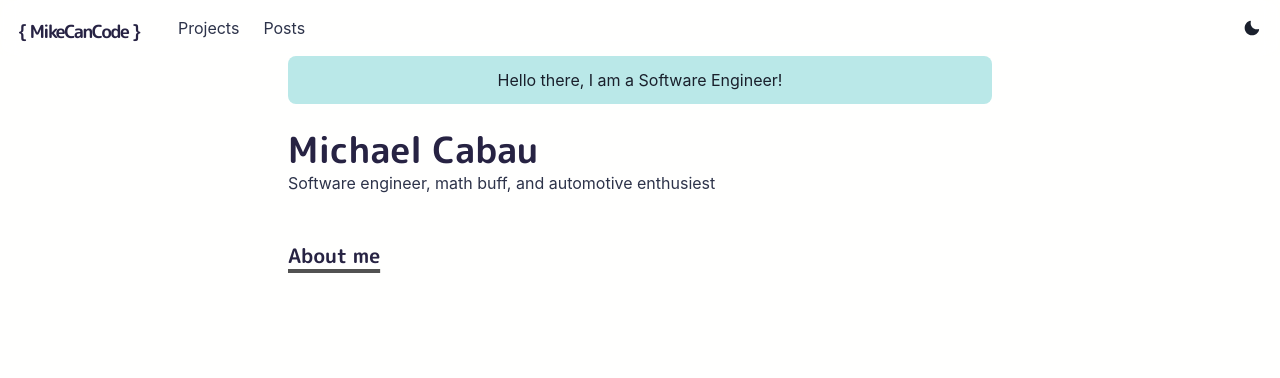
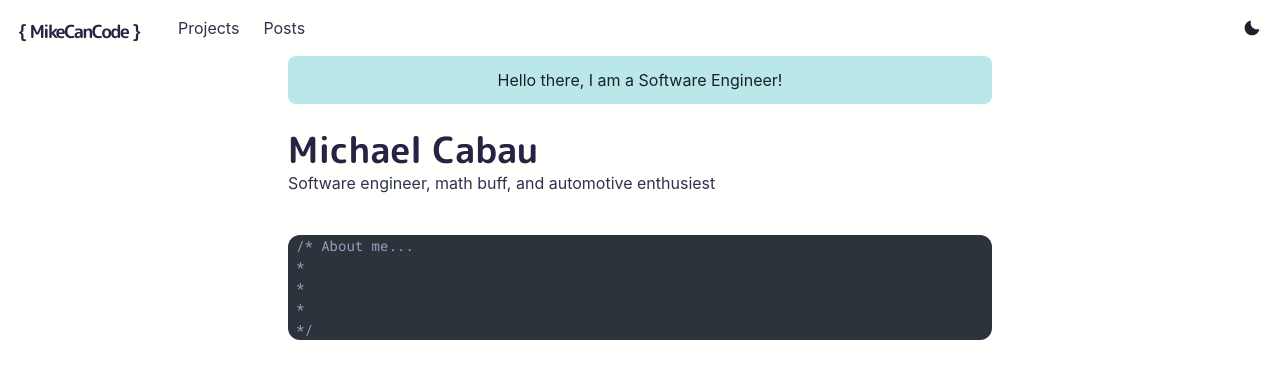
Before and after one commit to bcabau1/mike-can-code, a Next.js app: page / in a window 1280 px wide. Shown: the top 378 px of the page. Built offline with nearby package versions, Linux system fonts and the light colour scheme.

Commit message:
snippet component

```diff
--- a/components/card.js
+++ b/components/card.js
@@ -14,7 +14,7 @@ export default function Card({ children, delay = 0 }) {
             animate={{ y: 0, opacity: 1 }}
             transition={{ duration: 0.5, delay }}
             mb={6}
-            mt={12}
+            mt={10}
         >
             {children}
         </StyledDiv>
--- a/components/fonts.js
+++ b/components/fonts.js
@@ -4,6 +4,7 @@ export default function Fonts() {
     return (
     <style jsx global>{`
       @import url('https://fonts.googleapis.com/css2?family=M+PLUS+Rounded+1c:wght@300;700&display=swap');
-    `}</style>
+      @import url('https://fonts.googleapis.com/css2?family=Roboto+Mono:wght@300;400&family=Space+Mono&display=swap');
+      `}</style>
   )
 }
--- /dev/null
+++ b/components/snippetbio.js
@@ -0,0 +1,19 @@
+import { Box, Text, useColorModeValue } from '@chakra-ui/react'
+
+
+export default function SnippetBio({children})    {
+
+    return (
+        <Box maxW="container.md" minH="10px" borderRadius={'xl'} bg={useColorModeValue('#2d333a', '#c2bfdf')}>
+            <Text ml="8px" mr="8px" fontSize='sm' fontFamily={'snippit'} color={useColorModeValue('#94a1c2','#232946')}>
+                {children}
+            </Text>
+        </Box>
+    )
+}
+
+/*
+*
+*
+*
+*/
--- a/libs/theme.js
+++ b/libs/theme.js
@@ -15,7 +15,7 @@ const styles = {
 const components = {
   Heading: {
     baseStyle: props => ({
-        color: mode('#272343', '#fffffe')(props),
+        color: mode('#272343', '#fffffe')(props)
       }),
     variants: {
       'section-title': {
@@ -38,7 +38,8 @@ const components = {
 }
 
 const fonts = {
-  heading: "'M PLUS Rounded 1c'"
+  heading: "'M PLUS Rounded 1c'",
+  snippit: "'Roboto Mono', monospace"
 }
 
 const colors = {
--- a/pages/index.js
+++ b/pages/index.js
@@ -1,5 +1,6 @@
 import { Container, Box, Heading } from "@chakra-ui/react"
 import Card from "../components/card"
+import SnippetBio from "../components/snippetbio"
 
 export default function Page() {
     return (
@@ -16,12 +17,13 @@ export default function Page() {
             </Box>
         </Box>
         <Card>
-            <Heading as="h4" variant="section-title">
-                About me
-            </Heading>
-            <p>
-
-            </p>
+            <SnippetBio>
+                /* About me... <br/>
+                *<br/>
+                *<br/>
+                *<br/>
+                */
+            </SnippetBio>
         </Card>
 
     </Container>
```
